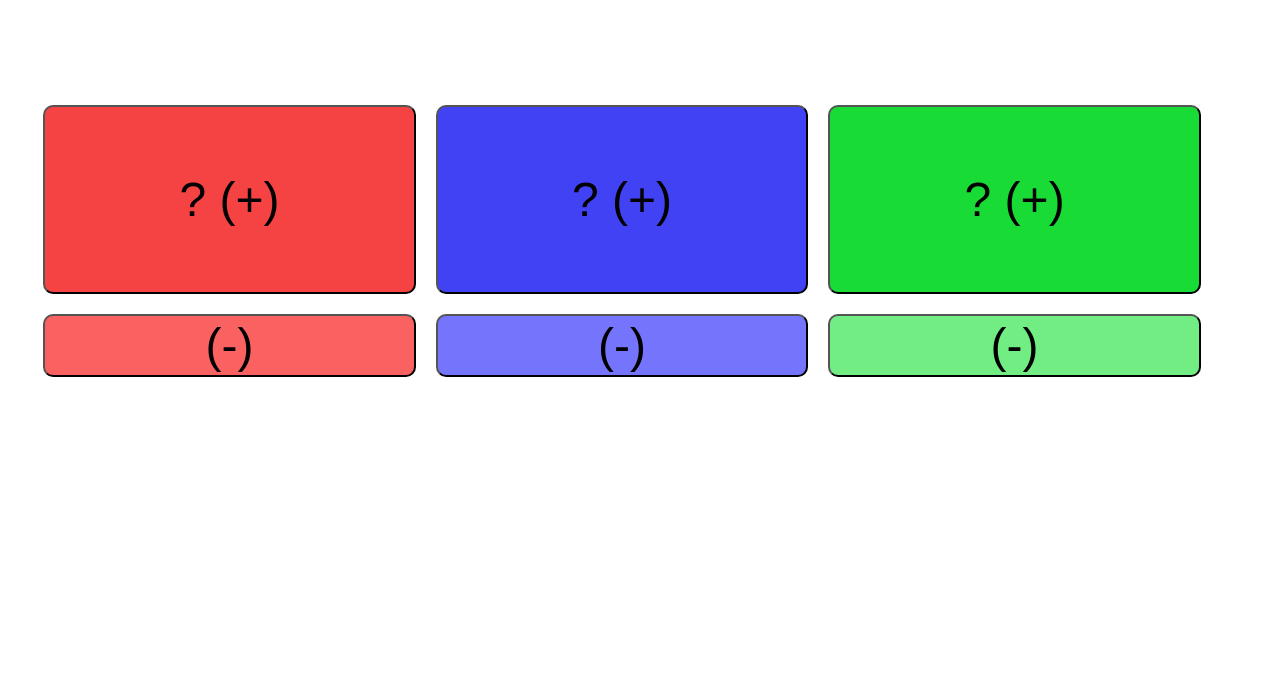
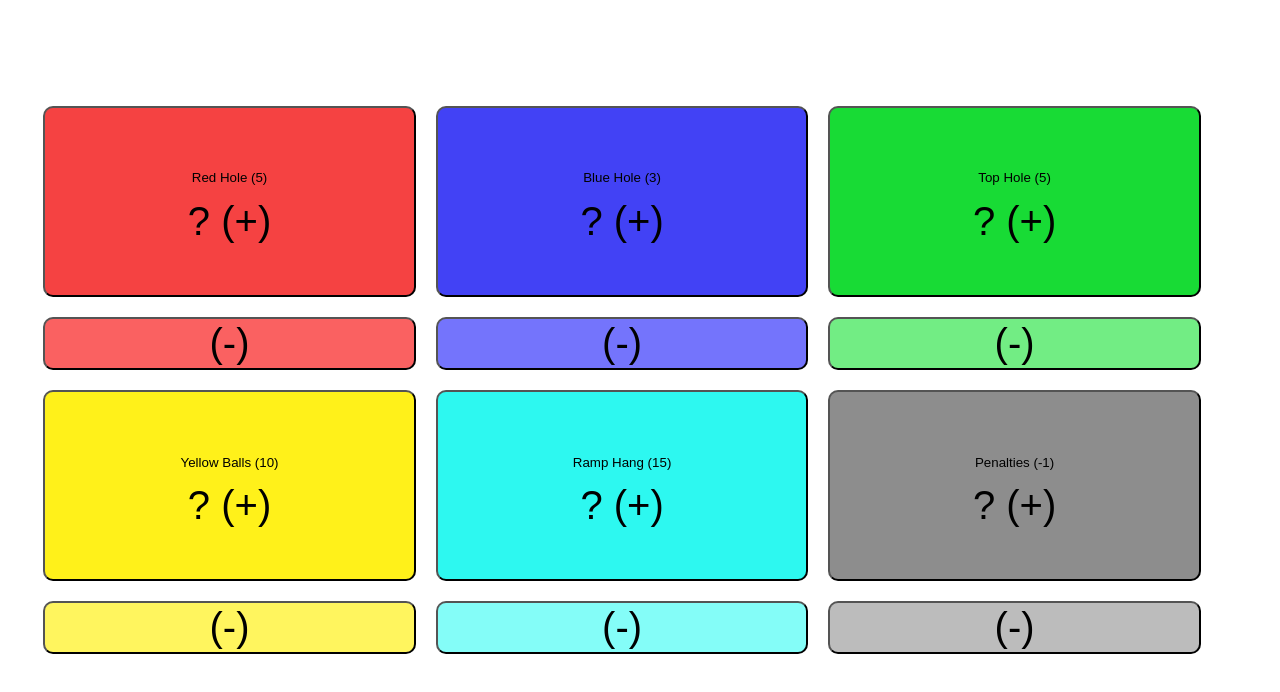
Before and after one commit to AnselChang/SyncedCounter, a website: page index.html in a window 1280 px wide. Drawn offline with nearby package versions, Linux system fonts and the light colour scheme; no server answers.

Commit message:
six counters

```diff
--- a/index.html
+++ b/index.html
@@ -6,11 +6,16 @@
     <style>
     .text {
       margin: 2px;
+      font-size: 3em;
       text-align: center;
     }
 
+    .title {
+      font-size: 1em;
+    }
+
     .btn {
-      font-size: 3em;
+
       border-radius: 10px;
       height: 100%;
       width: 100%;
@@ -41,6 +46,30 @@
 
     .lightgreen {
       background-color: #72ED84;
+    }
+
+    .yellow {
+      background-color: #FFF11A;
+    }
+
+    .lightyellow {
+      background-color: #FFF55E;
+    }
+
+    .turq {
+      background-color: #2DF8F0;
+    }
+
+    .lightturq {
+      background-color: #84FDF8;
+    }
+
+    .grey {
+      background-color: #8D8D8D;
+    }
+
+    .lightgrey {
+      background-color: #BCBCBC;
     }
 
     .container {
@@ -92,7 +121,7 @@
       grid-column-start: 2;
       grid-column-end: 3;
       grid-row-start: 3;
-      grid-row-end: 3;
+      grid-row-end: 4;
     }
 
     .midplus {
@@ -106,8 +135,51 @@
       grid-column-start: 3;
       grid-column-end: 4;
       grid-row-start: 3;
-      grid-row-end: 3;
+      grid-row-end: 4;
     }
+
+    .yelplus {
+      grid-column-start: 1;
+      grid-column-end: 2;
+      grid-row-start: 4;
+      grid-row-end: 5;
+    }
+
+    .yelminus {
+      grid-column-start: 1;
+      grid-column-end: 2;
+      grid-row-start: 5;
+      grid-row-end: 6;
+    }
+
+    .rampplus {
+      grid-column-start: 2;
+      grid-column-end: 3;
+      grid-row-start: 4;
+      grid-row-end: 5;
+    }
+
+    .rampminus {
+      grid-column-start: 2;
+      grid-column-end: 3;
+      grid-row-start: 5;
+      grid-row-end: 6;
+    }
+
+    .penplus {
+      grid-column-start: 3;
+      grid-column-end: 4;
+      grid-row-start: 4;
+      grid-row-end: 5;
+    }
+
+    .penminus {
+      grid-column-start: 3;
+      grid-column-end: 4;
+      grid-row-start: 5;
+      grid-row-end: 6;
+    }
+
   </style>
   </head>
   <body>
@@ -115,6 +187,7 @@
 
       <div class="cell redplus">
         <button onclick="incRed()" class="btn red">
+          <p class="title">Red Hole (5)</p>
           <p id='redvalue' class="text-center text">? (+)</p>
         </button>
       </div>
@@ -125,6 +198,7 @@
 
       <div class="cell blueplus">
         <button onclick="incBlue()" class="btn blue">
+          <p class="title">Blue Hole (3)</p>
           <p id='bluevalue' class="text-center text">? (+)</p>
         </button>
       </div>
@@ -135,6 +209,7 @@
 
       <div class="cell midplus">
         <button onclick="incMid()" class="btn green">
+          <p class="title">Top Hole (5)</p>
           <p id='midvalue' class="text-center text">? (+)</p>
         </button>
       </div>
@@ -143,8 +218,38 @@
         <button onclick="decMid()" class="btn lightgreen"><p class = "text">(-)</p></button>
       </div>
 
+      <div class="cell yelplus">
+        <button onclick="incYel()" class="btn yellow">
+          <p class="title">Yellow Balls (10)</p>
+          <p id='yelvalue' class="text-center text">? (+)</p>
+        </button>
+      </div>
 
+      <div class="cell yelminus">
+        <button onclick="decYel()" class="btn lightyellow"><p class = "text">(-)</p></button>
+      </div>
 
+      <div class="cell rampplus">
+        <button onclick="incRamp()" class="btn turq">
+          <p class="title">Ramp Hang (15)</p>
+          <p id='rampvalue' class="text-center text">? (+)</p>
+        </button>
+      </div>
+
+      <div class="cell rampminus">
+        <button onclick="decRamp()" class="btn lightturq"><p class = "text">(-)</p></button>
+      </div>
+
+      <div class="cell penplus">
+        <button onclick="incPen()" class="btn grey">
+          <p class="title">Penalties (-1)</p>
+          <p id='penvalue' class="text-center text">? (+)</p>
+        </button>
+      </div>
+
+      <div class="cell penminus">
+        <button onclick="decPen()" class="btn lightgrey"><p class = "text">(-)</p></button>
+      </div>
 
 
 
@@ -160,33 +265,25 @@
           document.getElementById('redvalue').innerHTML = values["red"] + "<br>(+)";
           document.getElementById('bluevalue').innerHTML = values["blue"] + "<br>(+)";
           document.getElementById('midvalue').innerHTML = values["mid"] + "<br>(+)";
+          document.getElementById('yelvalue').innerHTML = values["yellow"] + "<br>(+)";
+          document.getElementById('rampvalue').innerHTML = values["ramp"] + "<br>(+)";
+          document.getElementById('penvalue').innerHTML = values["penalty"] + "<br>(+)";
           console.log("I've received the numbers!");
         });
       });
 
-      function incRed() {
-        socket.emit("button", "red", 1);
-      }
-
-      function incBlue() {
-        socket.emit("button", "blue", 1);
-      }
-
-      function decRed() {
-        socket.emit("button", "red", -1);
-      }
-
-      function decBlue() {
-        socket.emit("button", "blue", -1);
-      }
-
-      function incMid() {
-        socket.emit("button", "mid", 1);
-      }
-
-      function decMid() {
-        socket.emit("button", "mid", -1);
-      }
+      function incRed() { socket.emit("button", "red", 1); }
+      function decRed() { socket.emit("button", "red", -1); }
+      function incBlue() { socket.emit("button", "blue", 1); }
+      function decBlue() { socket.emit("button", "blue", -1); }
+      function incMid() { socket.emit("button", "mid", 1); }
+      function decMid() { socket.emit("button", "mid", -1); }
+      function incYel() { socket.emit("button", "yellow", 1); }
+      function decYel() { socket.emit("button", "yellow", -1); }
+      function incRamp() { socket.emit("button", "ramp", 1); }
+      function decRamp() { socket.emit("button", "ramp", -1); }
+      function incPen() { socket.emit("button", "penalty", 1); }
+      function decPen() { socket.emit("button", "penalty", -1); }
 
 
     </script>
--- a/server.js
+++ b/server.js
@@ -2,6 +2,8 @@ var app = require('express')();
 var http = require('http').createServer(app);
 var io = require('socket.io')(http);
 var port = process.env.PORT || 3000;
+
+const clamp = (num, min, max) => Math.min(Math.max(num, min), max);
 
 console.log("start");
 
@@ -9,6 +11,9 @@ var values = {
   "red" : 0,
   "blue" : 0,
   "mid" : 0,
+  "yellow" : 1,
+  "ramp" : 0,
+  "penalty" : 0,
 };
 
 app.get('/', (req,res) => {
@@ -30,6 +35,7 @@ io.on('connection', (socket) => {
 
     socket.on('button', (button, delta) => {
         values[button] = Math.max(0, values[button] + delta);
+        if (button === "yellow" || button === "ramp") values[button] = Math.min(values[button], 4);
         emit();
     });
 
```
